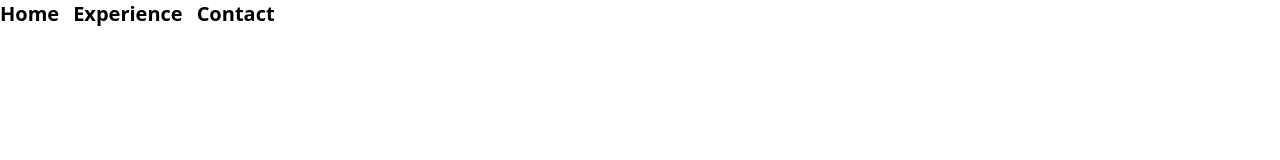
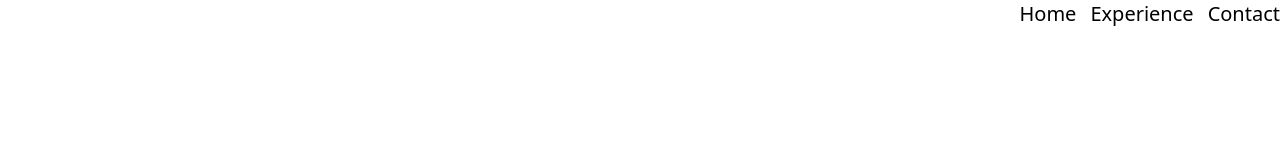
Before and after one commit to cpe-cmu-261207/lab-01-benyaKH, a plain HTML site: page index.html in a window 1280 px wide. Drawn offline with nearby package versions, Linux system fonts and the light colour scheme.

Commit message:
จัดหน้า

```diff
--- a/index.html
+++ b/index.html
@@ -8,10 +8,10 @@
   <link href="https://unpkg.com/tailwindcss@^2/dist/tailwind.min.css" rel="stylesheet">
 </head>
 <body>
-  <div class="flex space-x-3.5">
-    <a href="index.html"><p class="font-bold text-xl">Home</p></a>
-    <a href="exp.html"><p class="font-bold text-xl">Experience</p></a>
-    <a href="cont.html"><p class="font-bold text-xl">Contact</p></a>
+  <div class="flex space-x-3.5 justify-end mx-auto">
+    <a href="index.html"><p class="text-xl">Home</p></a>
+    <a href="exp.html"><p class="text-xl">Experience</p></a>
+    <a href="cont.html"><p class="text-xl">Contact</p></a>
   </div>
 </body>
 </html>
```
